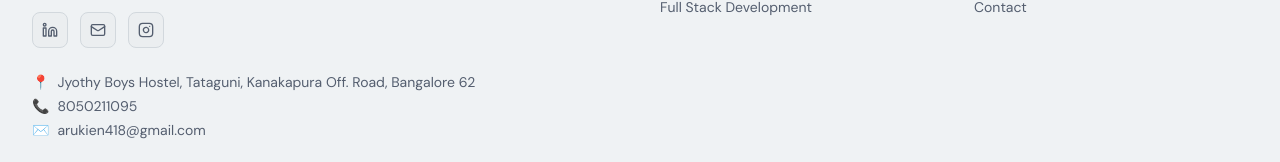
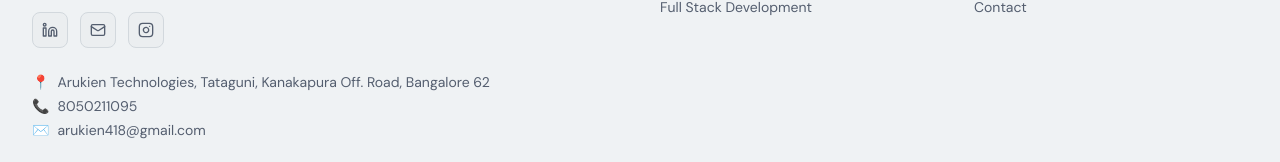
Before and after one commit to Harshakiran08/arukien-technologies, a React (Vite) app in the folder src/frontend/: page / in a window 1280 px wide. Shown: the part 4171-4333 px from the top of the page. Built offline with nearby package versions, Linux system fonts and the light colour scheme; what @caffeineai/core-infrastructure would draw is missing.

Commit message:
Update Footer.tsx

```diff
--- a/src/frontend/src/components/Footer.tsx
+++ b/src/frontend/src/components/Footer.tsx
@@ -81,7 +81,7 @@ export function Footer() {
             <div className="mt-6 space-y-1 text-sm font-body text-muted-foreground">
               <p className="flex items-center gap-2">
                 <span>📍</span>
-                Jyothy Boys Hostel, Tataguni, Kanakapura Off. Road, Bangalore 62
+                Arukien Technologies, Tataguni, Kanakapura Off. Road, Bangalore 62
               </p>
               <p className="flex items-center gap-2">
                 <span>📞</span>
```
